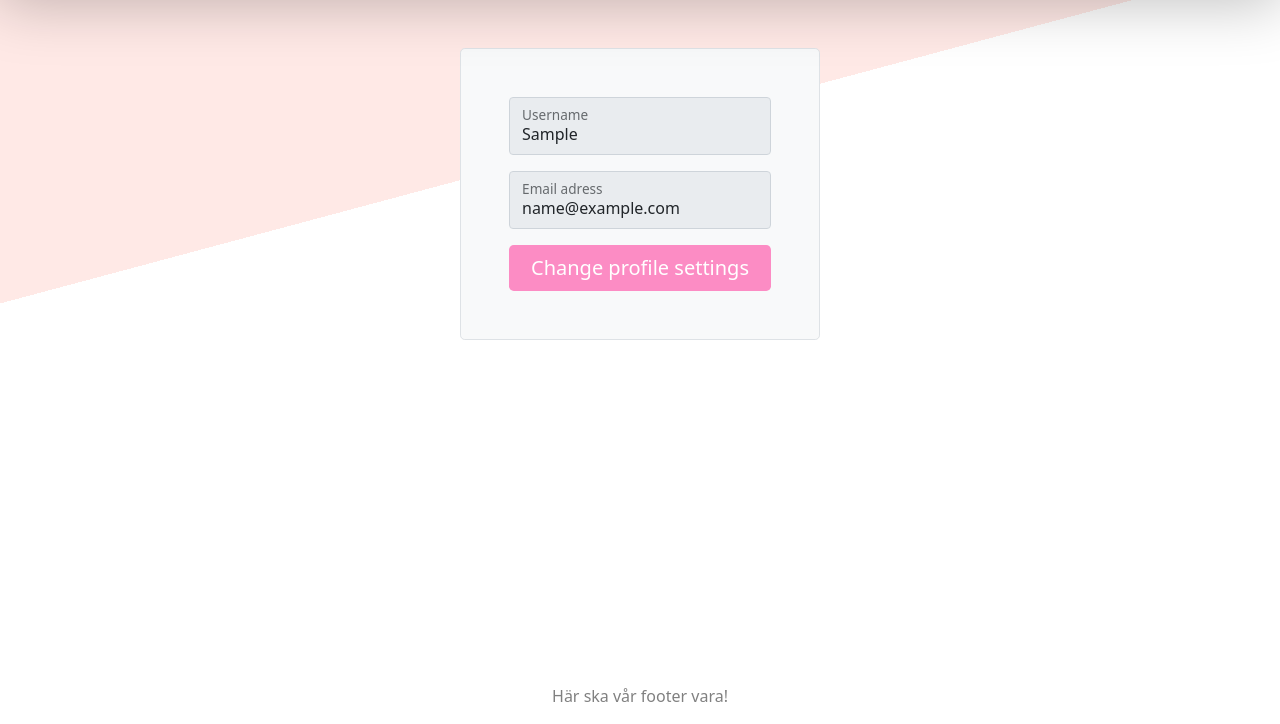
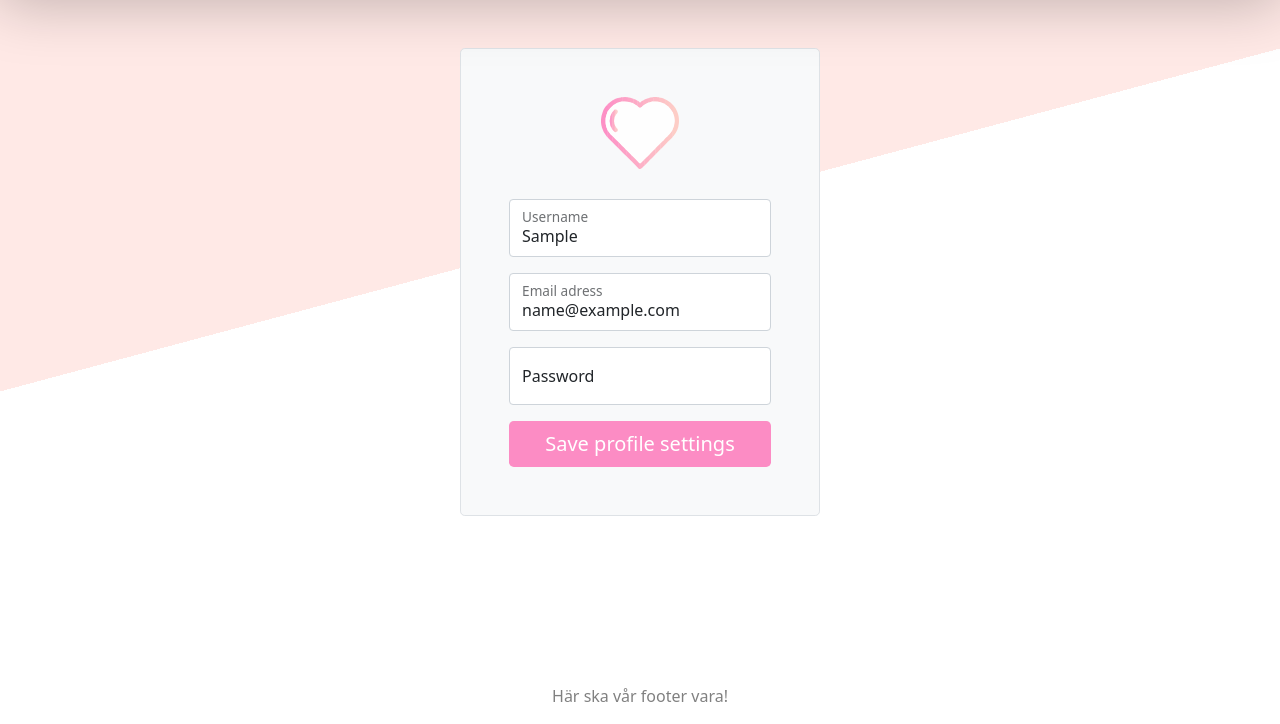
Before and after one commit to jonfra165/Thankyou, a Flask app: page /profile in a window 1280 px wide. Shown: the part 76-800 px from the top of the page. Run offline with Flask 2, Linux system fonts and the light colour scheme; the visitor is signed in with stand-in values (Sample User, id 1); data comes from the database, SQL or seed files in the repository.

Commit message:
Added logo and changed form

```diff
--- a/ThankYou_Kod/ThankYou/website/static/styles/style.css
+++ b/ThankYou_Kod/ThankYou/website/static/styles/style.css
@@ -108,6 +108,14 @@ body {
   border: #ced4da;
 }
 
+.profile-heart {
+  display: block;
+  margin-left: auto;
+  margin-right: auto;
+  width: 30%;
+  padding-bottom: 30px;
+}
+
 @media screen and (max-width: 1200px) {
   .changeprofile {
     width: 35%;
--- a/ThankYou_Kod/ThankYou/website/templates/profile.html
+++ b/ThankYou_Kod/ThankYou/website/templates/profile.html
@@ -4,16 +4,21 @@
 {% block content %}
 
 <div class="container mt-5 changeprofile">
-    <form class="p-4 p-md-5 border rounded-3 bg-light" id="log-in" action="/edit" method="POST">
+    <form class="p-4 p-md-5 border rounded-3 bg-light" id="log-in" action="/save_edit" method="POST">
+      <img class="img-fluid profile-heart" src="../static/styles/heart_logo.svg" alt="heartlogo">
       <div class="form-floating mb-3">
-        <input type="text" readonly name="email" class="form-control" id="floatingInput" value="{{ user.first_name }}">
-        <label for="floatingInput">Username</label>
+        <input type="text" name="fname" class="form-control" id="inputFname" value="{{ user.first_name }}">
+        <label for="fname">Username</label>
       </div>
       <div class="form-floating mb-3">
-        <input type="email" readonly name="fname" class="form-control" id="floatingInput" value="{{ user.email }}">
-        <label for="floatingInput">Email adress</label>
+        <input type="email" name="cemail" class="form-control" id="email" value="{{ user.email }}">
+        <label for="cemail">Email adress</label>
       </div>
-      <button class="w-100 btn btn-lg btn-primary profile-button">Change profile settings</button>
+      <div class="form-floating mb-3">
+        <input type="password" name="cpassword" class="form-control" id="inputPassword" placeholder="Password">
+        <label for="cpassword">Password</label>
+      </div>
+      <button class="w-100 btn btn-lg btn-primary profile-button">Save profile settings</button>
     </form>
 </div>
 
--- a/ThankYou_Kod/ThankYou/website/views.py
+++ b/ThankYou_Kod/ThankYou/website/views.py
@@ -106,14 +106,6 @@ def home():
 def edit_note():
     '''Add comment'''
 
-
-@views.route("/profile")
-@login_required #User can only see the profile page if they are logged in
-def profile():
-    ''' This view returns the profile page '''
-    user = current_user
-    return render_template("profile.html", user=user)
-
 @views.route("/calendar")
 @login_required
 def calendar():
@@ -181,6 +173,14 @@ def delete(id):
 
     return redirect(url_for("views.calendar"))
 
+@views.route("/profile")
+@login_required #User can only see the profile page if they are logged in
+def profile():
+    ''' This view returns the profile page '''
+    user = current_user
+    return render_template("profile.html", user=user)
+
+
 @views.route('/edit', methods=['GET', 'POST'])
 @login_required
 def edit():
@@ -209,8 +209,5 @@ def save_edit():
     profile.password=generate_password_hash(cpassword, method='sha256')#Hash password
     db.session.commit()
 
-
-
-
     flash('Profile updated!', category='success')
     return redirect(url_for('views.profile'))
```
Also changed, not shown: ThankYou_Kod/ThankYou/website/templates/edit.html (deleted, +0 -24 lines), ThankYou_Kod/ThankYou/website/static/styles/heart_logo.svg (added).
